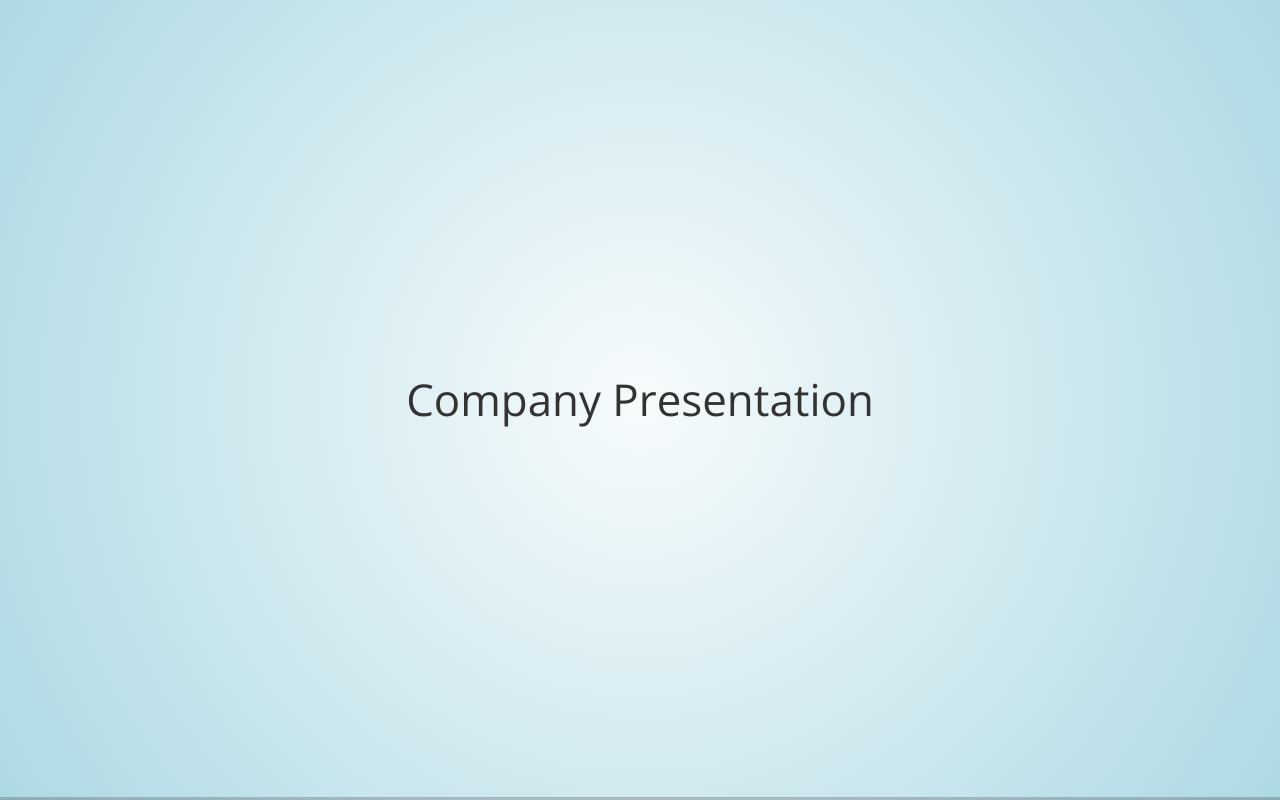
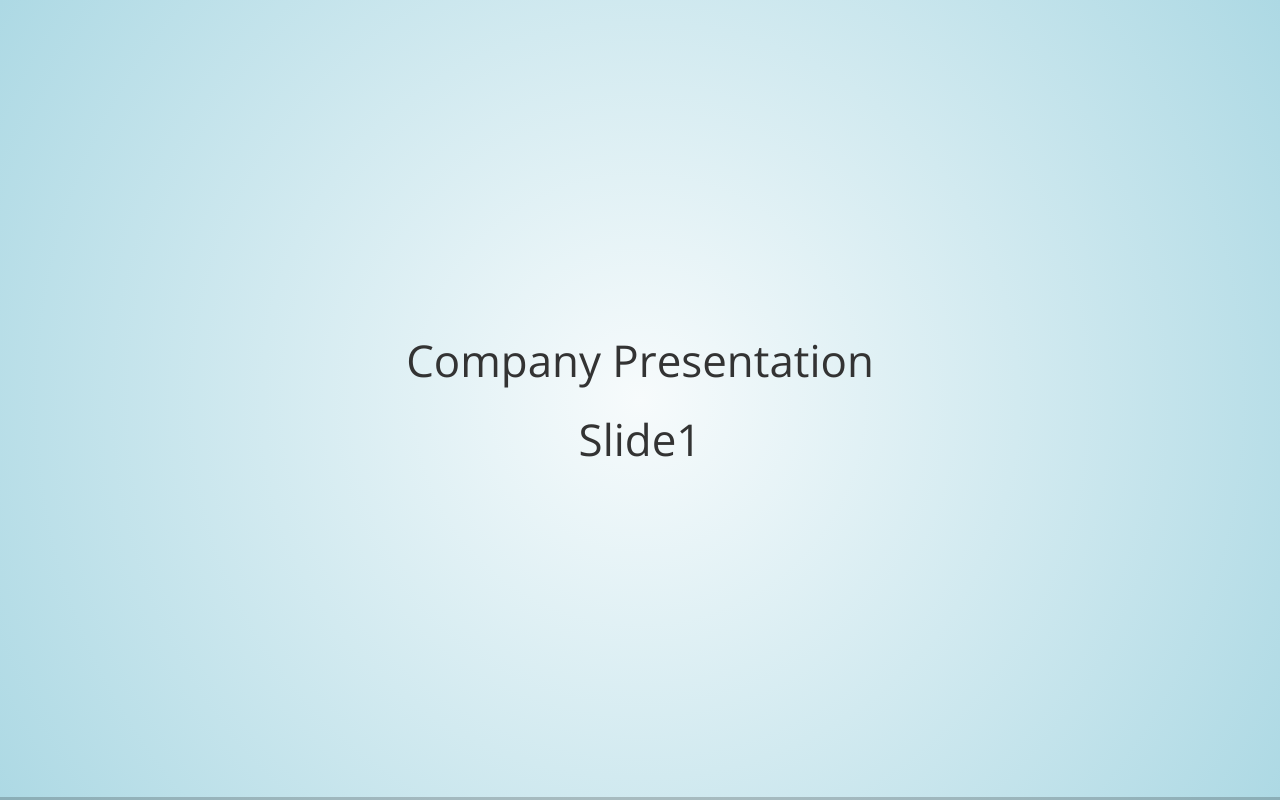
Before and after one commit to fernandojrlabayo/company-presentation, a website: page index.html in a window 1280 px wide. Drawn offline with nearby package versions, Linux system fonts and the light colour scheme.

Commit message:
second commit

```diff
--- a/index.html
+++ b/index.html
@@ -18,6 +18,7 @@
 			<div class="slides">
 				<section>
 					<p>Company Presentation</p>
+					<p>Slide1</p>
 				</section>
 			</div>
 		</div>
```
